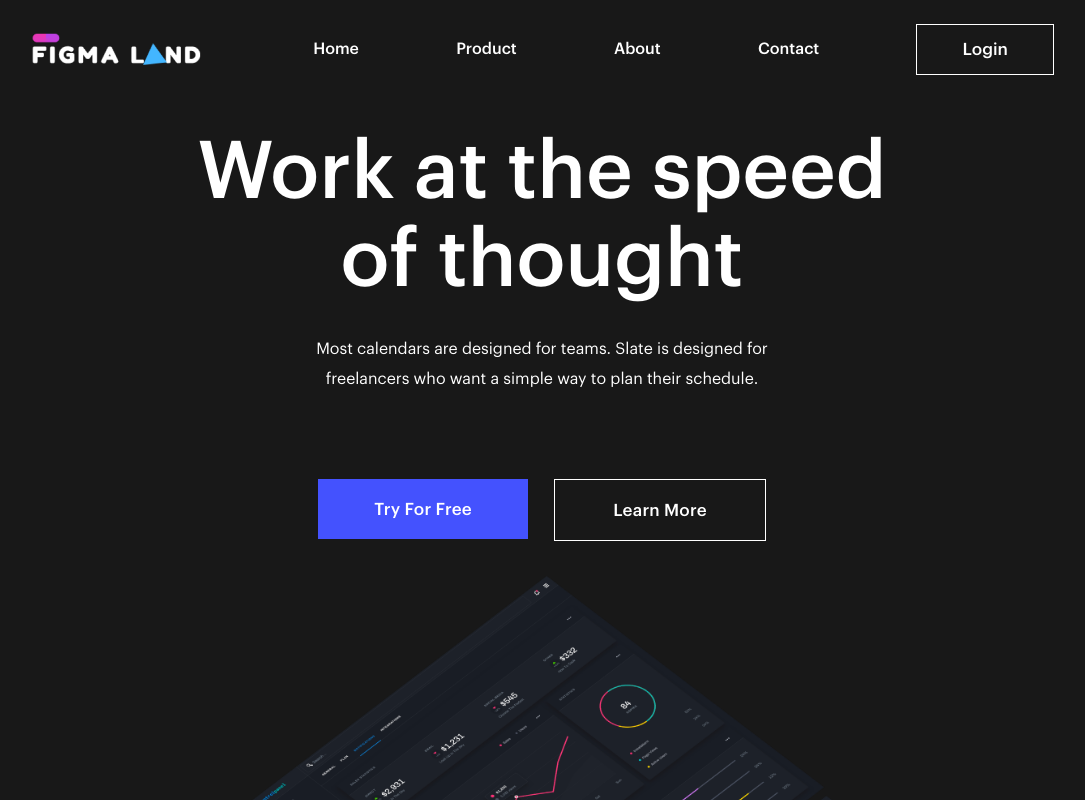
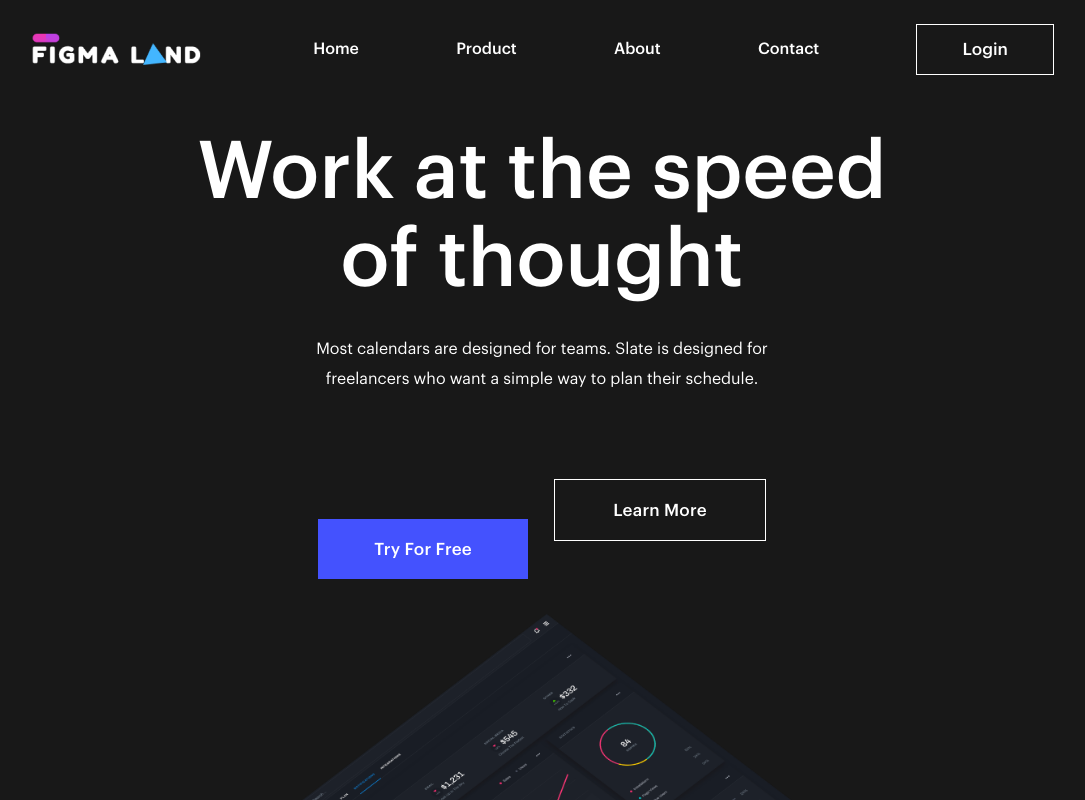
Before and after one commit to TheDa21crj/Landing-Page, a React (Create React App) app: page / in a window 1280 px wide. Shown: the top 800 px of the page, without its empty margins (98-1183 px from the left). Built offline with nearby package versions, Linux system fonts and the light colour scheme; the HTML template or start-up script is replaced by a standard one.

Commit message:
margin-top

```diff
--- a/src/Components/Css/Contents.css
+++ b/src/Components/Css/Contents.css
@@ -82,6 +82,14 @@
     max-width: 268px;
 }
 
+.TryForFree {
+    margin-top: 40px;
+}
+
+.SignUp {
+    margin-top: 67px;
+}
+
 .SignUp,
 .TryForFree {
     background-color: #4452fe;
```
